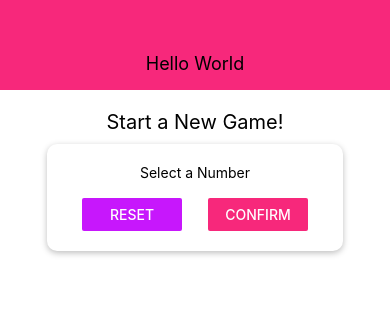
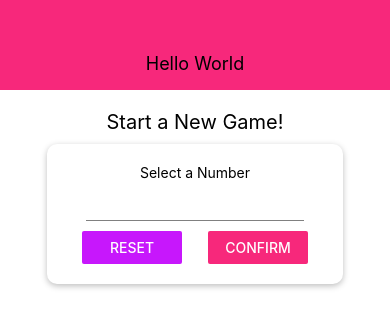
Before and after one commit to RommelTJ/rn-guess-number, a React Native app: screen / in a window 390 px wide. Shown: the top 328 px of the page. Built offline with nearby package versions, Linux system fonts and the light colour scheme.

Commit message:
:sparkles: StartGameScreen: Using the new Input component

```diff
--- a/screens/StartGameScreen.js
+++ b/screens/StartGameScreen.js
@@ -1,7 +1,8 @@
 import React from 'react';
-import { View, Text, StyleSheet, TextInput, Button } from 'react-native';
+import { View, Text, StyleSheet, Button } from 'react-native';
 import Card from "../components/Card";
 import Colors from "../constants/colors";
+import Input from "../components/Input";
 
 const StartGameScreen = (props) => {
   return (
@@ -9,7 +10,7 @@ const StartGameScreen = (props) => {
       <Text style={styles.title}>Start a New Game!</Text>
       <Card style={styles.inputContainer}>
         <Text>Select a Number</Text>
-        <TextInput />
+        <Input />
         <View style={styles.buttonContainer}>
           <View style={styles.button}>
             <Button title="Reset" onPress={() => {}} color={Colors.accent}/>
```
